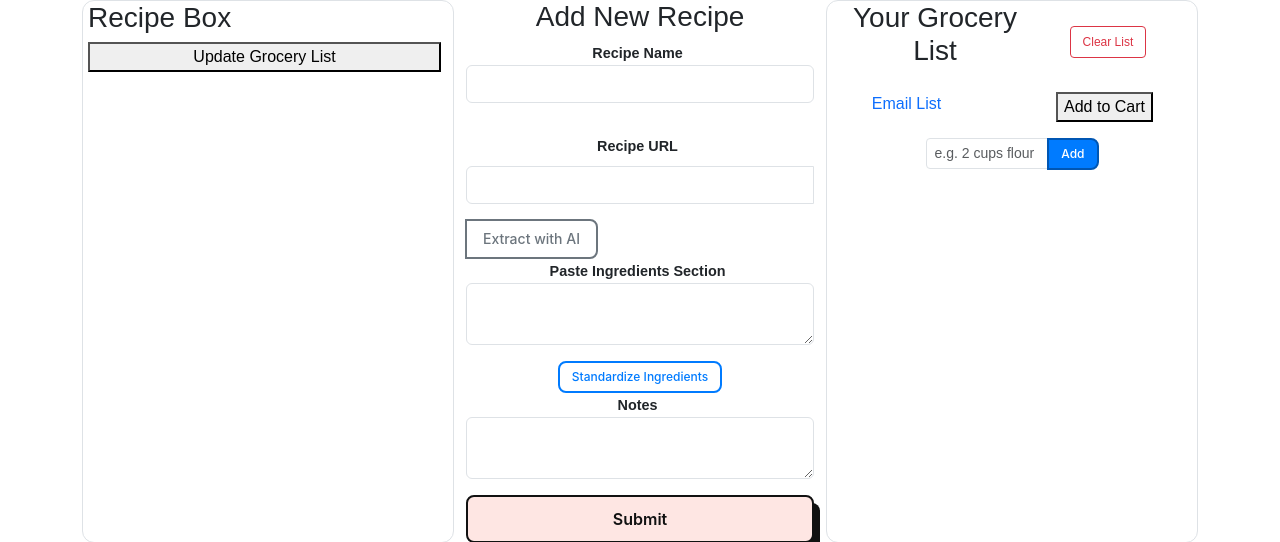
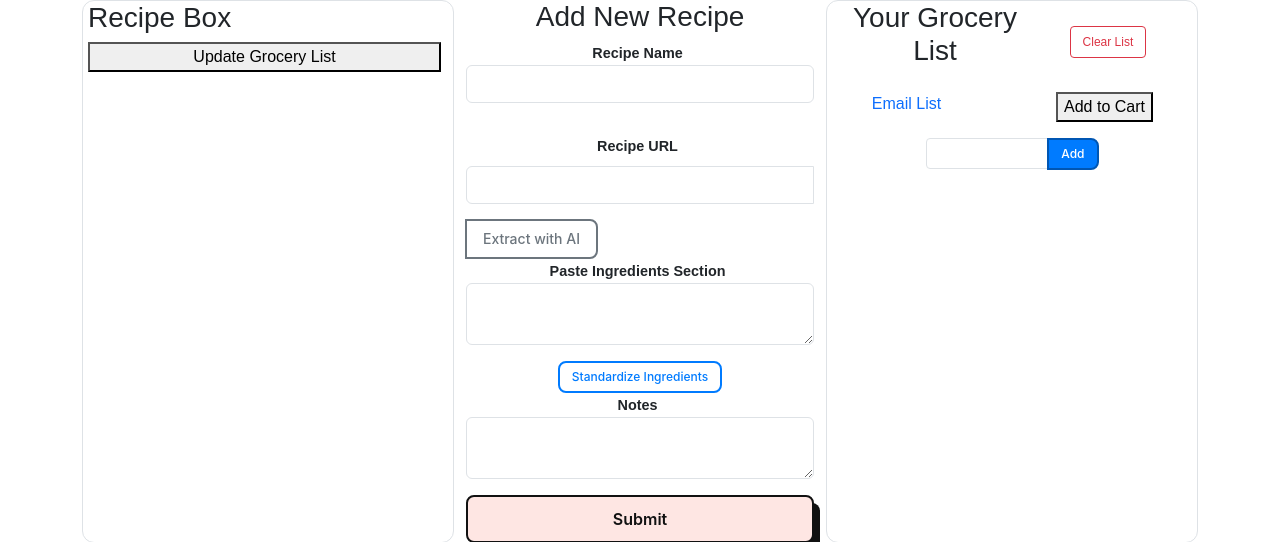
Before and after one commit to ElleWhiteDev/Auto-Cart, a Flask app: page / in a window 1280 px wide. Shown: the part 253-795 px from the top of the page. Run offline with Flask 3, Linux system fonts and the light colour scheme; some libraries are stand-ins or nearby versions.

Commit message:
remomve placeholder text

```diff
--- a/templates/index.html
+++ b/templates/index.html
@@ -138,7 +138,7 @@ content %}
 					<form method="POST" action="{{ url_for('add_manual_ingredient') }}" id="manual-ingredient-form">
 						<div class="input-group mb-2">
 							<input type="text" name="ingredient_text" class="form-control form-control-sm"
-								   placeholder="e.g. 2 cups flour" required id="manual-ingredient-input">
+								   required id="manual-ingredient-input">
 							<button type="submit" class="btn btn-sm btn-primary">Add</button>
 						</div>
 					</form>
```
